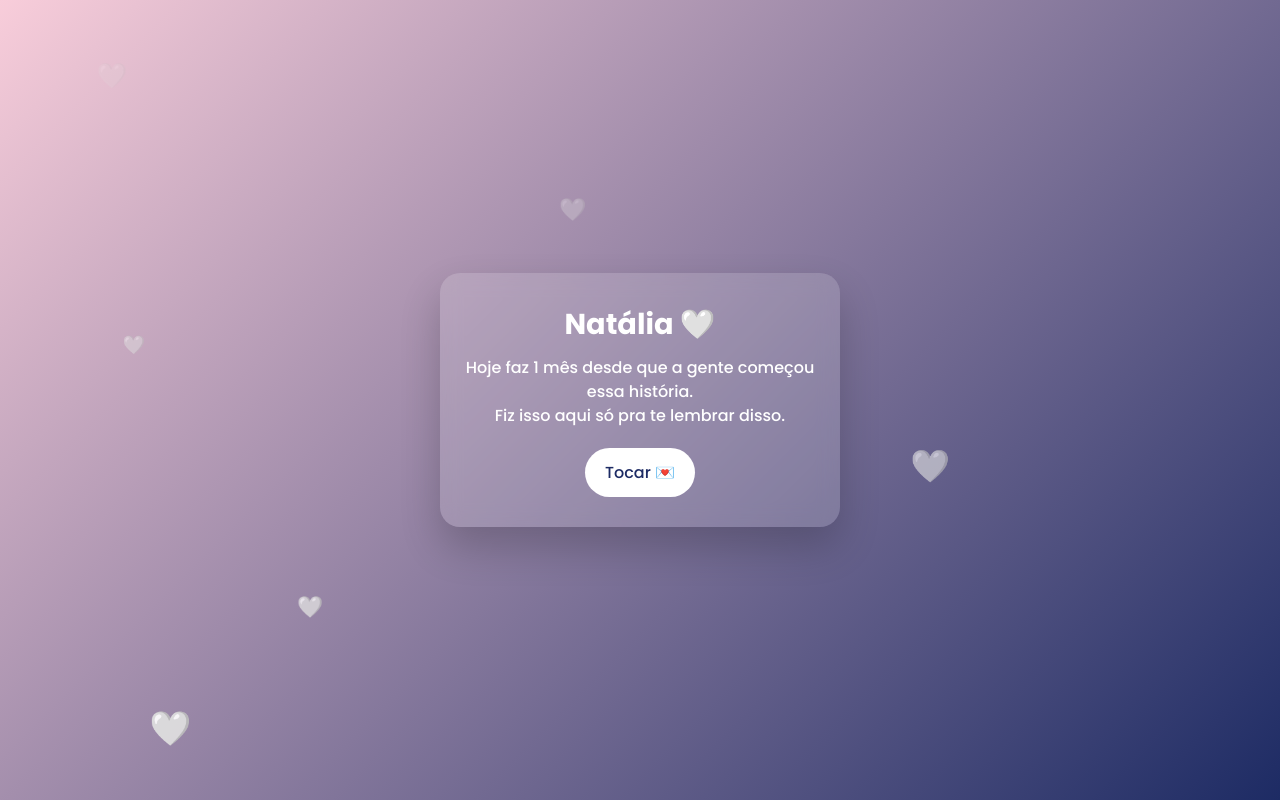
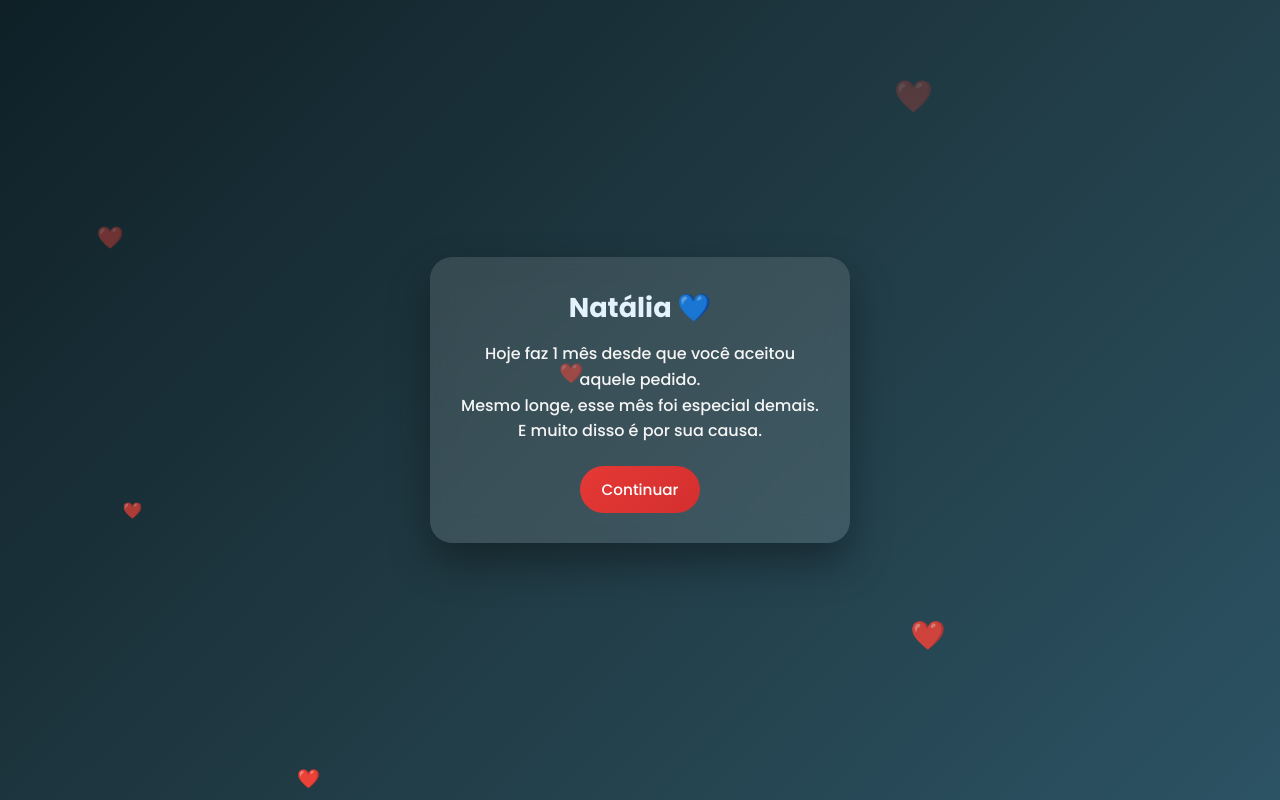
Before and after one commit to Mr-kcoso/Nat-lia, a plain HTML site: page index.html in a window 1280 px wide. Drawn offline with Linux system fonts and the light colour scheme.

Commit message:
Update index.html for design and content changes

```diff
--- a/index.html
+++ b/index.html
@@ -3,8 +3,9 @@
 <head>
   <meta charset="UTF-8">
   <meta name="viewport" content="width=device-width, initial-scale=1.0">
-  <title>1 mês com você 🤍</title>
+  <title>1 mês com você 💙</title>
   <link href="https://fonts.googleapis.com/css2?family=Poppins:wght@300;500;700&display=swap" rel="stylesheet">
+
   <style>
     * {
       margin: 0;
@@ -15,51 +16,54 @@
 
     body {
       min-height: 100vh;
-      background: linear-gradient(135deg, #f8cdda, #1d2b64);
+      background: linear-gradient(135deg, #0f2027, #203a43, #2c5364);
       display: flex;
       justify-content: center;
       align-items: center;
       color: #fff;
       text-align: center;
       padding: 20px;
+      overflow: hidden;
     }
 
     .card {
-      background: rgba(255, 255, 255, 0.15);
-      backdrop-filter: blur(10px);
-      border-radius: 20px;
+      background: rgba(255, 255, 255, 0.12);
+      backdrop-filter: blur(12px);
+      border-radius: 22px;
       padding: 30px 25px;
-      max-width: 400px;
+      max-width: 420px;
       width: 100%;
-      box-shadow: 0 20px 40px rgba(0,0,0,0.2);
-      animation: fadeIn 1s ease;
+      box-shadow: 0 20px 40px rgba(0,0,0,0.35);
+      animation: fadeIn 0.8s ease;
     }
 
     h1 {
-      font-size: 1.8rem;
-      margin-bottom: 10px;
+      font-size: 1.7rem;
+      margin-bottom: 12px;
+      color: #e3f2fd;
     }
 
     p {
       font-size: 1rem;
-      margin-bottom: 20px;
-      line-height: 1.5;
+      line-height: 1.6;
+      margin-bottom: 22px;
+      color: #f5f5f5;
     }
 
     button {
-      background: #fff;
-      color: #1d2b64;
+      background: linear-gradient(135deg, #e53935, #d32f2f);
+      color: #fff;
       border: none;
-      padding: 12px 20px;
+      padding: 12px 22px;
       border-radius: 30px;
-      font-size: 1rem;
+      font-size: 0.95rem;
       cursor: pointer;
       transition: transform 0.2s, box-shadow 0.2s;
     }
 
     button:hover {
       transform: scale(1.05);
-      box-shadow: 0 10px 20px rgba(0,0,0,0.2);
+      box-shadow: 0 10px 20px rgba(0,0,0,0.3);
     }
 
     .hidden {
@@ -68,54 +72,83 @@
 
     .heart {
       position: fixed;
-      bottom: -20px;
-      font-size: 20px;
-      animation: floatUp 4s linear forwards;
+      bottom: -30px;
+      font-size: 18px;
+      animation: floatUp 5s linear forwards;
       opacity: 0.8;
+      color: #e53935;
     }
 
     @keyframes fadeIn {
-      from { opacity: 0; transform: translateY(20px); }
+      from { opacity: 0; transform: translateY(25px); }
       to { opacity: 1; transform: translateY(0); }
     }
 
     @keyframes floatUp {
-      from {
-        transform: translateY(0);
-        opacity: 1;
-      }
-      to {
-        transform: translateY(-110vh);
-        opacity: 0;
-      }
+      from { transform: translateY(0); opacity: 1; }
+      to { transform: translateY(-120vh); opacity: 0; }
     }
   </style>
 </head>
+
 <body>
 
   <div class="card" id="screen1">
-    <h1>Natália 🤍</h1>
+    <h1>Natália 💙</h1>
     <p>
-      Hoje faz 1 mês desde que a gente começou essa história.<br>
-      Fiz isso aqui só pra te lembrar disso.
+      Hoje faz 1 mês desde que você aceitou aquele pedido.<br>
+      Mesmo longe, esse mês foi especial demais.<br>
+      E muito disso é por sua causa.
     </p>
-    <button onclick="nextScreen()">Tocar 💌</button>
+    <button onclick="nextScreen()">Continuar</button>
   </div>
 
   <div class="card hidden" id="screen2">
-    <h1>1 mês</h1>
+    <h1>Sobre você</h1>
     <p>
-      30 dias que passaram rápido demais.<br>
-      E mesmo assim, já viraram algo importante pra mim.
+      Eu gosto do seu cabelo cacheado.<br>
+      Do jeito que ele é, do jeito que te faz única.<br>
+      É impossível não reparar.
     </p>
-    <button onclick="nextScreen()">Mais um pouquinho</button>
+    <button onclick="nextScreen()">Continuar</button>
   </div>
 
   <div class="card hidden" id="screen3">
-    <h1>Obrigada por existir</h1>
+    <h1>Seu olhar</h1>
     <p>
-      Que esse seja só o começo de muitas coisas boas.<br>
-      Eu gosto de você. 🤍
+      Seus olhos têm algo diferente.<br>
+      Eles passam calma, verdade e um brilho que prende.<br>
+      É um detalhe simples, mas muito forte.
+    </p>
+    <button onclick="nextScreen()">Continuar</button>
+  </div>
+
+  <div class="card hidden" id="screen4">
+    <h1>Seu jeito</h1>
+    <p>
+      Gosto do seu sorriso.<br>
+      Do seu corpo do jeito que é.<br>
+      Do jeito que você se expressa, sem esforço.
+    </p>
+    <button onclick="nextScreen()">Continuar</button>
+  </div>
+
+  <div class="card hidden" id="screen5">
+    <h1>Nós</h1>
+    <p>
+      Gosto das nossas conversas.<br>
+      Dos assuntos bobos, dos sérios, de tudo no meio.<br>
+      Falar com você é fácil. É leve.
+    </p>
+    <button onclick="nextScreen()">Última</button>
+  </div>
+
+  <div class="card hidden" id="screen6">
+    <h1>1 mês</h1>
+    <p>
+      Obrigado por esse primeiro mês.<br>
+      Que seja só o começo de muitas coisas boas.<br>
+      Eu gosto muito de você. 💙
     </p>
   </div>
 
@@ -132,17 +165,15 @@
     function createHeart() {
       const heart = document.createElement('div');
       heart.classList.add('heart');
-      heart.innerText = '🤍';
+      heart.innerText = '❤️';
       heart.style.left = Math.random() * 100 + 'vw';
-      heart.style.fontSize = (16 + Math.random() * 20) + 'px';
+      heart.style.fontSize = (14 + Math.random() * 18) + 'px';
       document.body.appendChild(heart);
 
-      setTimeout(() => {
-        heart.remove();
-      }, 4000);
+      setTimeout(() => heart.remove(), 5000);
     }
 
-    setInterval(createHeart, 600);
+    setInterval(createHeart, 700);
   </script>
 
 </body>
```
